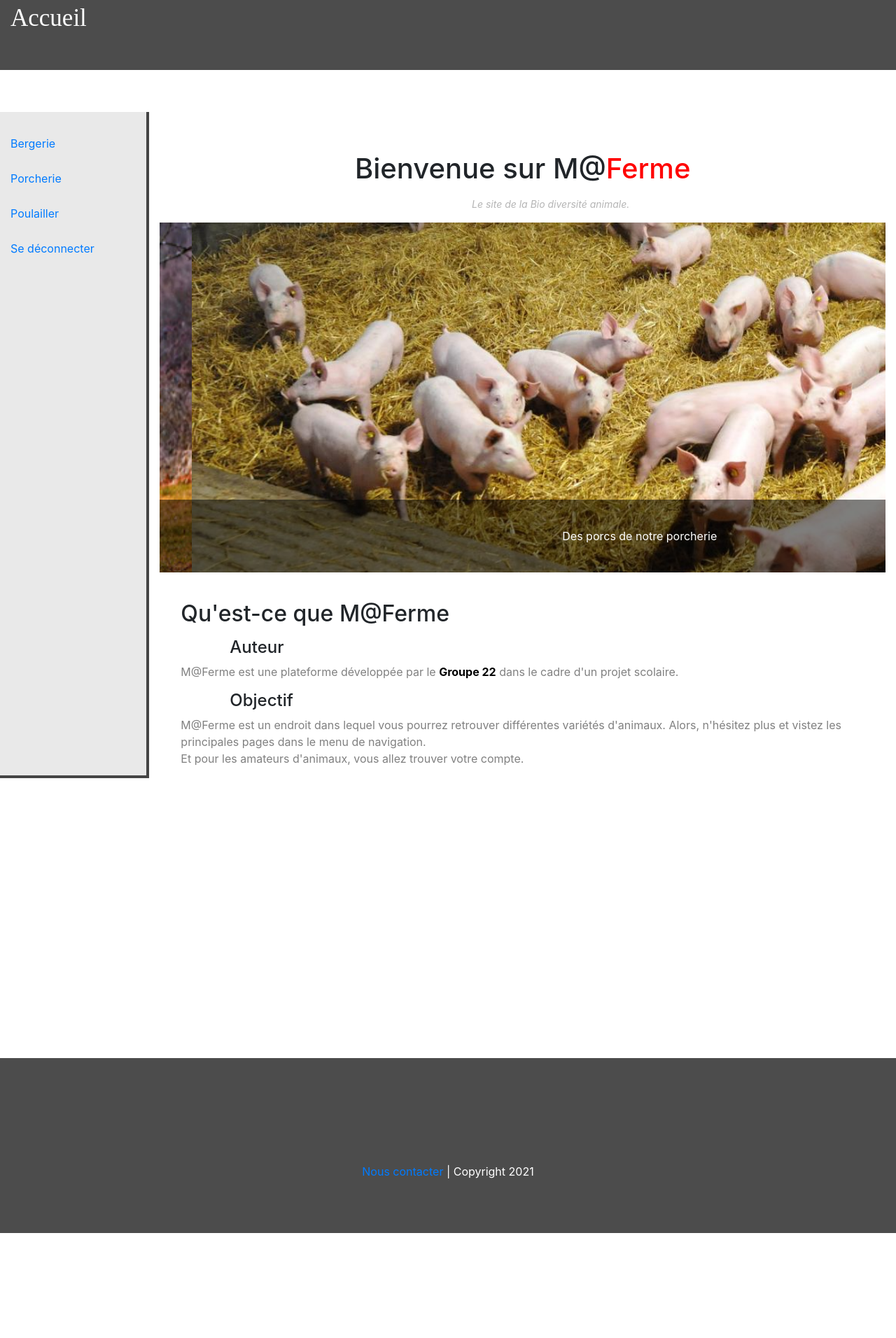
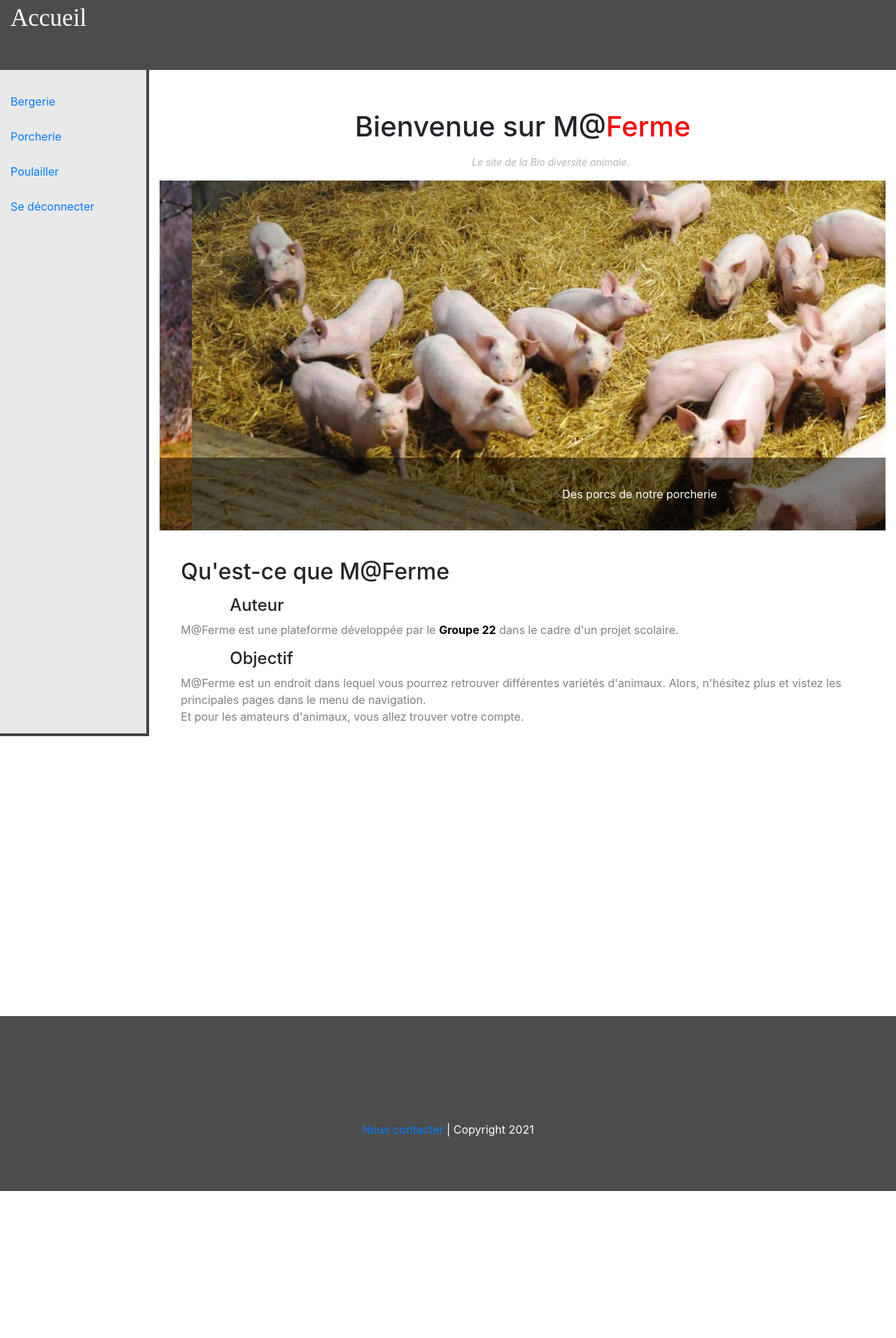
Before and after one commit to Blaise-dev/L2-Ferme, a PHP site: page /index.php in a window 1280 px wide; the page is wider, and only the part inside the window is pictured. Shown: that part at 70% size. After the commit the page ends 1702 px from the top of that part, so only its background shows below. Run offline with PHP 8.4, Linux system fonts and the light colour scheme; a user stored in the database is signed in.

Commit message:
Version à jour du header sans la bordure du bas

```diff
--- a/include/header.php
+++ b/include/header.php
@@ -1,4 +1,4 @@
-	<header style="margin-bottom: 60px;" class = "row">
+	<header class = "row">
 		<div class = "col-lg-12" >
 			<a style = "color: white; text-decoration: none; font-size: 35px; font-family: serif;" href = "index.php" title = "Retourner à l'accueil">Accueil</a>
 			<?php
```
